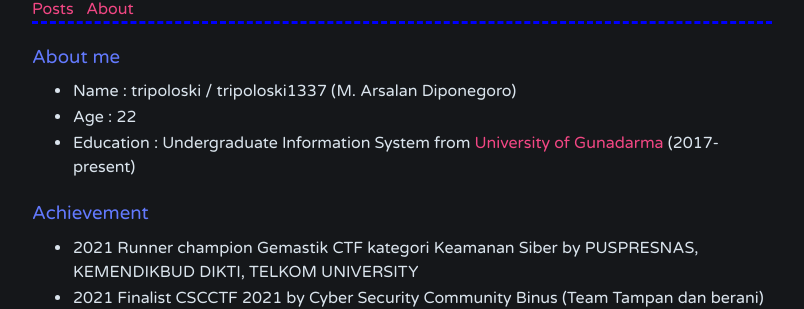
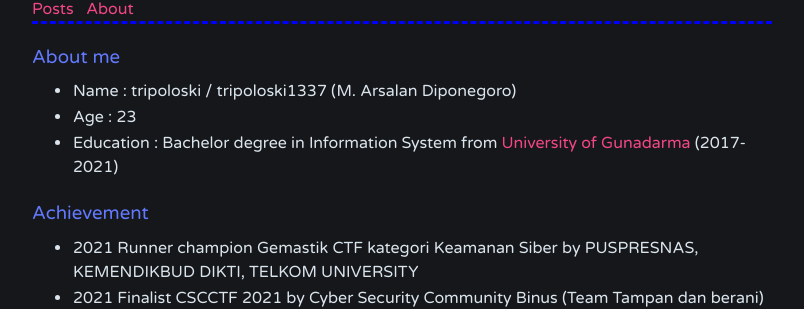
Before and after one commit to tripoloski1337/tripoloski1337.github.io, a Jekyll site: the page built from about/index.html, in a window 1280 px wide. Shown: the part 172-481 px from the top of the page, without its empty margins (238-1042 px from the left). Built offline with Jekyll 4.4.1, drawn with Linux system fonts in a browser that asks for light colours.

Commit message:
update bio

```diff
--- a/about/index.html
+++ b/about/index.html
@@ -15,8 +15,8 @@ layout: default
 <h3>About me</h3>
 <ul>
   <li>Name : tripoloski / tripoloski1337 (M. Arsalan Diponegoro) </li>
-  <li>Age : 22</li>
-  <li>Education : Undergraduate Information System from <a href="https://www.gunadarma.ac.id/"> University of Gunadarma</a> (2017-present)</li>
+  <li>Age : 23</li>
+  <li>Education : Bachelor degree in Information System from <a href="https://www.gunadarma.ac.id/"> University of Gunadarma</a> (2017-2021)</li>
 </ul>
 
 <h3>Achievement</h3>
```
